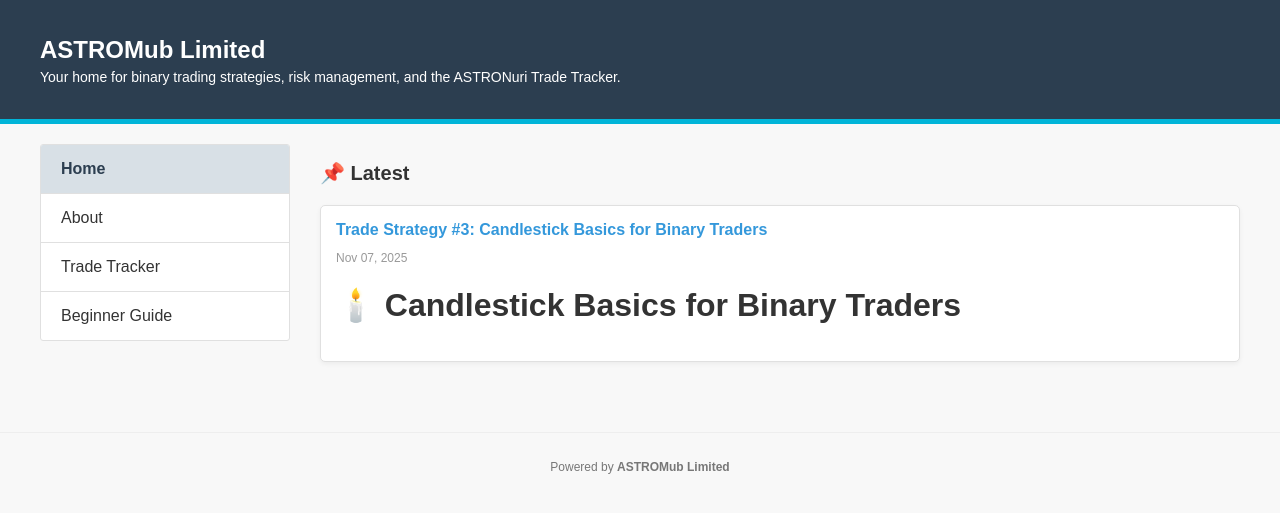
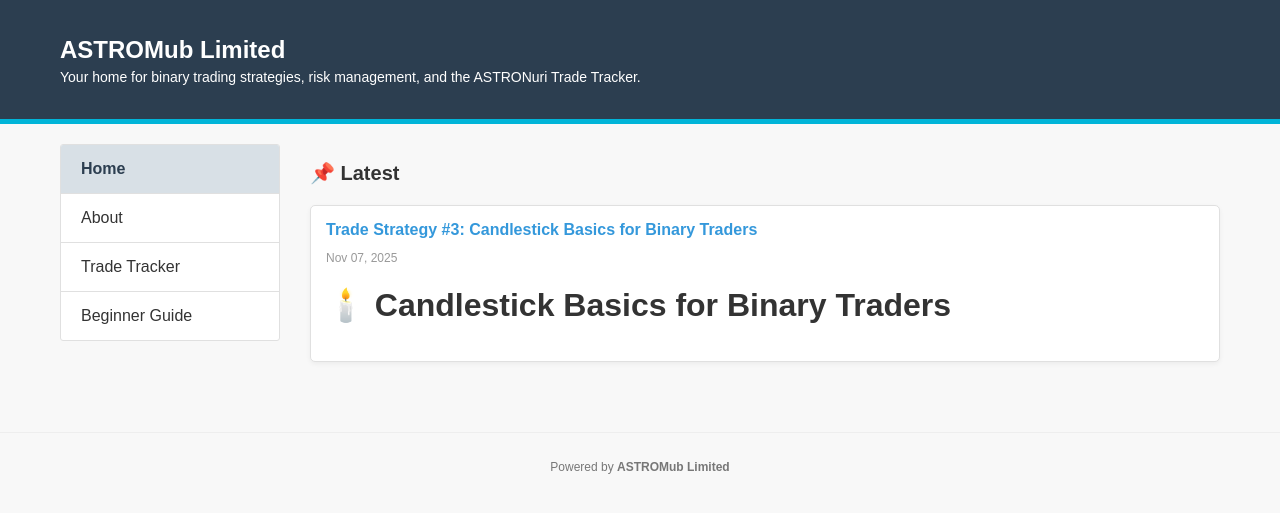
Before and after one commit to astromub/silver-umbrella, a Jekyll site: the page built from index.md, in a window 1280 px wide. Shown: the top 513 px of the page. Built offline with Jekyll 4.4.1, drawn with Linux system fonts in a browser that asks for light colours.

Commit message:
Update style.css

```diff
--- a/assets/style.css
+++ b/assets/style.css
@@ -1,3 +1,8 @@
+/* Universal Box-Sizing for Cross-Browser Consistency */
+*, *::before, *::after {
+    box-sizing: border-box;
+}
+
 /* --- 1. Base Styles --- */
 body {
     font-family: Arial, sans-serif;
@@ -15,11 +20,11 @@ body {
     border-bottom: 5px solid #00b4d8; /* Accent line */
 }
 
-/* NEW: Styles for the inner header content wrapper */
+/* FIX: Constrain and center the inner header content to match the main container */
 .header-content {
     max-width: 1200px; /* Aligns with the main container */
-    margin: 0 auto;    /* Centers the content */
-    padding: 20px 20px; /* Add padding back inside the wrapper. (20px matches container padding) */
+    margin: 0 auto;    /* Centers the content (FIX) */
+    padding: 20px;     /* Match the padding of the main .container */
 }
 
 .header h1 { margin-bottom: 5px; font-size: 24px; }
@@ -87,7 +92,7 @@ body {
     gap: 20px;
 }
 .card {
-    /* Adjusted flex-basis to ensure clean 3-column layout */
+    /* Set basis to slightly less than 33.33% to account for 20px gap */
     flex: 1 1 calc(33.33% - 15px);
     background-color: white;
     border: 1px solid #e0e0e0;
```
